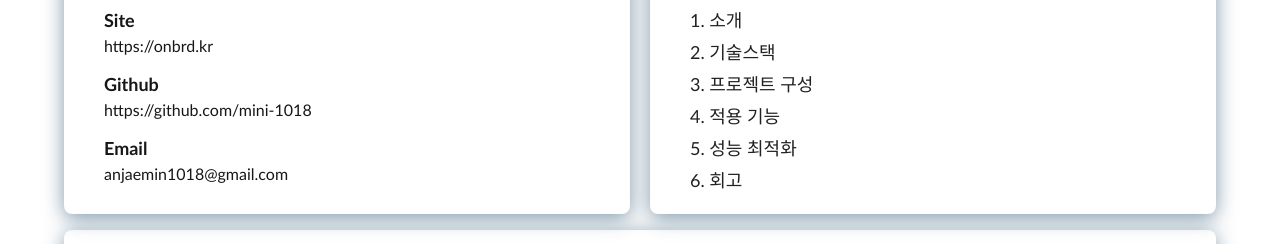
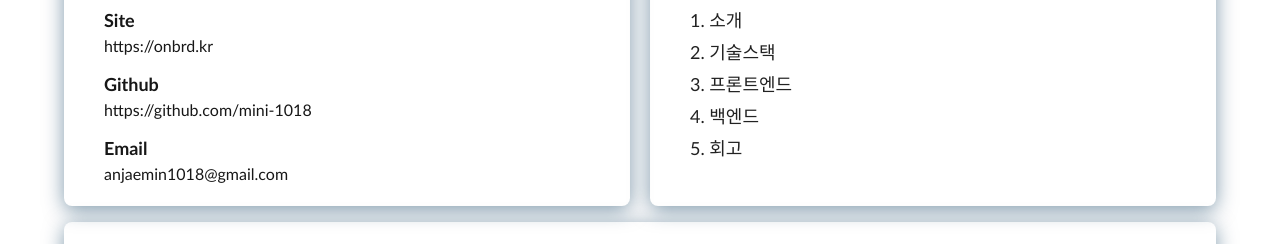
Before and after one commit to mini-1018/onboard-fe, a Next.js app: page /portfolio in a window 1280 px wide. Shown: the part 673-917 px from the top of the page. Built offline with nearby package versions, Linux system fonts and the light colour scheme; no server answers.

Commit message:
:sparkles: [feat] 포트폴리오 최신화

```diff
--- a/src/app/(default)/portfolio/Introduction.tsx
+++ b/src/app/(default)/portfolio/Introduction.tsx
@@ -140,10 +140,9 @@ export default function Introduction() {
               <ul className="space-y-1 text-gray-700 text-sm md:text-lg">
                 <li>1. 소개</li>
                 <li>2. 기술스택</li>
-                <li>3. 프로젝트 구성</li>
-                <li>4. 적용 기능</li>
-                <li>5. 성능 최적화</li>
-                <li>6. 회고</li>
+                <li>3. 프론트엔드</li>
+                <li>4. 백엔드</li>
+                <li>5. 회고</li>
               </ul>
             </div>
           </div>
```
